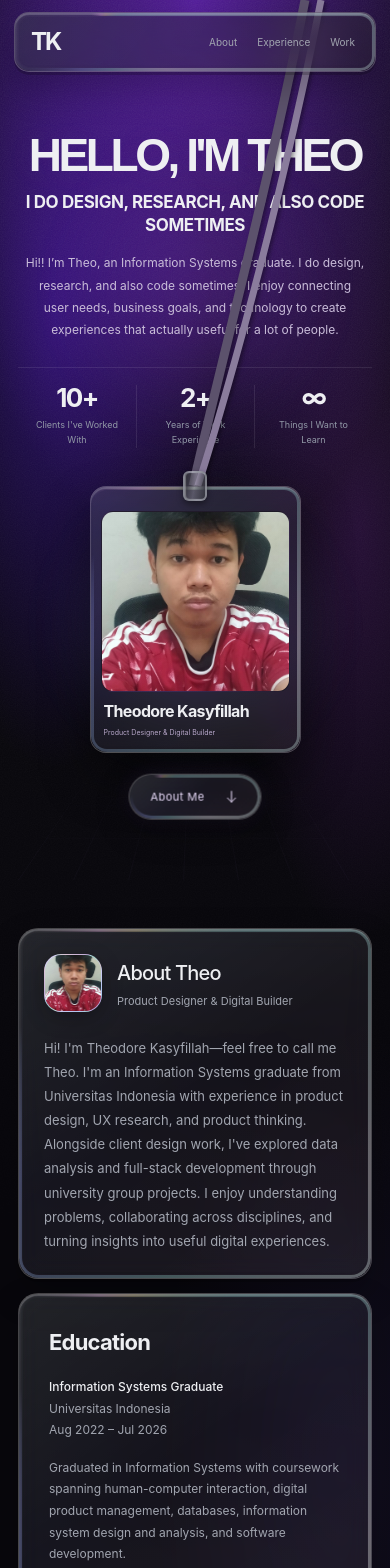
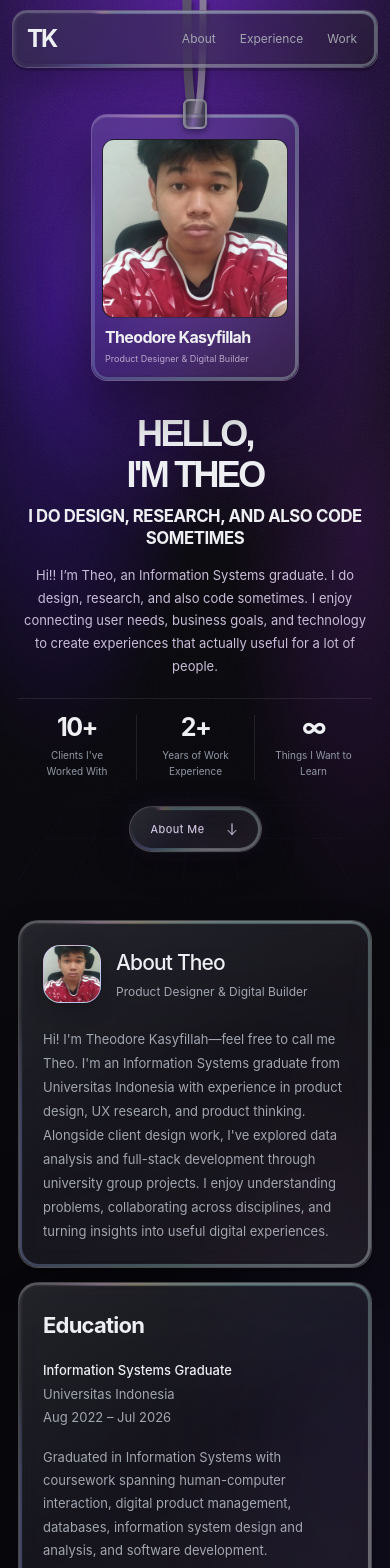
Before and after one commit to tedskiii67/portofolio-website, a Next.js app: page / in a window 390 px wide. Shown: the top 1568 px of the page. Built offline with nearby package versions, Linux system fonts and the light colour scheme.

Commit message:
mobile fix

```diff
--- a/app/_components/hanging-badge.tsx
+++ b/app/_components/hanging-badge.tsx
@@ -77,7 +77,7 @@ export function HangingBadge({ children }: { children: ReactNode }) {
       const rect = scene.current.getBoundingClientRect();
       const height = Math.max(1, rect.top + window.scrollY);
       const mobile = window.innerWidth <= 700;
-      const start = mobile ? rect.width + 12 : rect.width / 2;
+      const start = rect.width / 2;
       const restX = rect.width / 2 - start;
       const length = Math.hypot(restX, height);
       const rest = Math.atan2(restX, height);
--- a/app/content.ts
+++ b/app/content.ts
@@ -37,7 +37,7 @@ export const portfolio = {
   "email": "theodorekasyfillah06@gmail.com",
   "avatar": "/selpool.jpeg",
   "hero": {
-    "greeting": "Hello, I'm Theo",
+    "greeting": "Hello,\nI'm Theo",
     "lineOne": "I do design, research, and also code sometimes",
     "lineTwo": "",
     "description": "Hi!! I’m Theo, an Information Systems graduate. I do design, research, and also code sometimes. I enjoy connecting user needs, business goals, and technology to create experiences that actually useful for a lot of people.",
--- a/app/globals.css
+++ b/app/globals.css
@@ -184,7 +184,7 @@ button svg, a svg { vertical-align: middle; }
 .lanyard-cord { position: absolute; left: 0; width: 100%; overflow: visible; visibility: hidden; pointer-events: none; }
 .lanyard-cord path { fill: none; stroke: #5c526c; stroke-width: 9px; stroke-linecap: butt; filter: drop-shadow(2px 2px 2px #0006); }
 .lanyard-cord path:last-child { stroke: #8a7c9c; stroke-width: 7px; }
-.lanyard-card { position: relative; transform-origin: 50% 0; border-radius: 21px; touch-action: none; cursor: grab; user-select: none; -webkit-user-select: none; }
+.lanyard-card { position: relative; transform-origin: 50% 0; border-radius: 21px; touch-action: pan-y; cursor: grab; user-select: none; -webkit-user-select: none; }
 .lanyard-card[data-dragging] { cursor: grabbing; }
 .lanyard-card:focus-visible { outline: 2px solid var(--accent); outline-offset: 7px; }
 .lanyard-card img { pointer-events: none; -webkit-user-drag: none; }
@@ -210,6 +210,7 @@ button svg, a svg { vertical-align: middle; }
 .status-dot { display: inline-block; width: 5px; height: 5px; flex-shrink: 0; border-radius: 50%; background: #c3b4ff; box-shadow: 0 0 10px #b988ff99; }
 .hero-eyebrow { margin-top: 33px; color: #d1bde8; font-size: 10px; letter-spacing: .2em; text-transform: uppercase; }
 .hero h1 { margin-top: 21px; font-family: Arial, Helvetica, sans-serif; font-size: clamp(48px, 6.8vw, 88px); font-weight: 900; letter-spacing: -.075em; line-height: 1.05; text-transform: uppercase; overflow-wrap: anywhere; text-shadow: 0 2px 45px #d1a3ff12; }
+.hero h1 { white-space: pre-line; }
 .hero-tagline { margin: 18px 0 0; font-size: clamp(19px, 2.3vw, 28px); font-weight: 750; line-height: 1.35; letter-spacing: -.025em; text-transform: uppercase; }
 .hero-tagline > span { display: block; color: #ddc4ff; }
 .contact-panel h2 > span { background: linear-gradient(105deg, #e8c3ff, #afaaff 26%, #adf0ec 48%, #f4d2df 69%, #d5a9ff 95%); color: transparent; background-clip: text; -webkit-background-clip: text; }
@@ -313,7 +314,7 @@ button svg, a svg { vertical-align: middle; }
 .filters button:hover { color: white; background: rgba(255,255,255,.035); }
 .filters button[aria-pressed="true"] { border-color: #b891f970; background: linear-gradient(115deg, #e0dce6, #d5dfde 60%, #ded9e1); color: #21152f; font-weight: 650; box-shadow: inset 0 1px 0 #ffffff55, 0 0 15px #8d54e619; }
 .result-count { font-size: 10px; color: #939baa; white-space: nowrap; }
-.project-grid { display: grid; grid-template-columns: 1fr 1fr; gap: 23px; }
+.project-grid { display: grid; grid-template-columns: repeat(2, minmax(0, 1fr)); gap: 23px; }
 .project-card { display: block; width: 100%; min-width: 0; text-align: left; padding: 9px; transition: transform .3s ease, border-color .3s ease, box-shadow .3s ease; }
 .project-card:hover { transform: translateY(-4px); border-color: #b595e84d; box-shadow: 0 20px 45px #0008, 0 0 25px #934afa15; }
 .project-edition { display: flex; align-items: center; justify-content: space-between; padding: 7px 12px 14px; color: #c8b1e8; font-size: 9px; font-weight: 650; letter-spacing: .1em; }
@@ -324,7 +325,8 @@ button svg, a svg { vertical-align: middle; }
 .project-visual { position: relative; width: 100%; aspect-ratio: 1.85; overflow: hidden; border-radius: 14px; border: 1px solid rgba(255,255,255,.06); display: grid; place-items: center; background: #13171d; }
 .image-visual img { object-fit: cover; }
 .project-copy { padding: 19px 16px 15px; }
-.project-category { display: flex; justify-content: space-between; color: #9ba3b1; font-size: 9px; }
+.project-category { display: flex; justify-content: space-between; gap: 12px; color: #9ba3b1; font-size: 10px; }
+.project-category > span:last-child { flex-shrink: 0; }
 .project-title { display: flex; align-items: center; justify-content: space-between; margin-top: 9px; }
 .project-title h3 { font-size: 24px; font-weight: 750; letter-spacing: -.04em; }
 .circle-arrow { color: #ceafff; width: 27px; height: 27px; display: grid; place-items: center; border: 1px solid var(--line); border-radius: 50%; background: rgba(255,255,255,.02); }
@@ -625,3 +627,120 @@ button svg, a svg { vertical-align: middle; }
   html { scroll-behavior: auto; }
   *, *::before, *::after { animation: none !important; transition: none !important; }
 }
+
+/* Small-screen layouts use their own proportions, not a scaled desktop canvas. */
+.profile-top > div:not(.avatar), .hero-card-caption > div { min-width: 0; }
+.avatar { flex-shrink: 0; }
+.project-title h3, .dialog-copy h2 { overflow-wrap: anywhere; }
+.filters button, .nav-links a, .footer-links a { min-height: 44px; display: inline-flex; align-items: center; }
+.experience-details summary { min-height: 40px; max-width: 100%; }
+.project-card { height: 100%; }
+.dialog-copy > .eyebrow { flex-wrap: wrap; letter-spacing: .08em; }
+.dialog-close { width: 44px; height: 44px; margin-bottom: -58px; }
+
+@media (min-width: 701px) and (max-width: 1100px) {
+  .hero-layout { grid-template-columns: minmax(0, 1.15fr) minmax(0, 1fr); gap: 24px; }
+  .hero h1 { font-size: clamp(40px, 5.7vw, 62px); }
+  .hero-tagline { font-size: clamp(18px, 2.3vw, 24px); }
+  .hero-description { font-size: 13px; }
+  .hero-scene { max-width: 340px; padding-inline: 20px; }
+  .hero-card-caption strong { font-size: 18px; }
+  .hero-card-caption div > span { font-size: 9px; }
+  .section-space { margin-top: 88px; }
+  .project-grid { gap: 18px; }
+  .project-copy { padding: 18px 12px; }
+  .project-title h3 { font-size: 21px; }
+  .project-copy > p { font-size: 13px; line-height: 1.75; }
+  .project-toolbar { flex-wrap: wrap; gap: 12px; }
+  .filters { flex: 1 1 100%; }
+}
+
+@media (max-width: 900px) {
+  .experience-item { grid-template-columns: 64px minmax(0, 1fr); column-gap: 22px; min-height: 0; padding-bottom: 40px; }
+  .experience-item::before { content: ""; position: absolute; top: 32px; bottom: -32px; left: 31px; width: 2px; background: linear-gradient(#b7a6d966, #8bc9c752); }
+  .experience-item:last-child::before { display: none; }
+  .experience-item > .company-icon, .experience-item:nth-child(even) > .company-icon { grid-column: 1; margin-left: 0; width: 64px; height: 64px; padding: 8px; border-radius: 15px; }
+  .experience-item > .experience-main, .experience-item:nth-child(even) > .experience-main { grid-column: 2; padding-top: 0; text-align: left; }
+  .experience-item:nth-child(even) .experience-heading { align-items: start; }
+  .experience-item:nth-child(even) .experience-details summary { margin-left: 0; }
+  .journey-route, .journey-year { display: none; }
+  .experience-heading { display: flex; gap: 8px; }
+  .experience-heading h3 { font-size: 17px; line-height: 1.4; }
+  .experience-heading p { font-size: 12px; line-height: 1.6; }
+  .experience-heading p > span { margin-left: 0; }
+  .period { font-size: 11px; white-space: normal; margin-top: 0; }
+  .experience-description, .experience-details ul { font-size: 13px; line-height: 1.8; }
+  .experience-details summary { font-size: 12px; }
+  .experience-details { margin-top: 8px; }
+}
+
+@media (max-width: 700px) {
+  .nav-wrap { padding-inline: 12px; top: max(10px, env(safe-area-inset-top)); }
+  .navigation { gap: 8px; padding: 5px 8px 5px 14px; }
+  .wordmark { padding-right: 2px; }
+  .nav-links { margin-left: auto; }
+  .nav-links a { font-size: 12px; padding: 8px 12px; }
+  .hero { padding: 98px 0 28px; justify-content: start; }
+  .hero-layout { gap: 16px; }
+  .hero-showcase { grid-row: 1; }
+  .hero-scene { max-width: 252px; padding: 16px 22px 12px; }
+  .hero-card-caption strong { font-size: 16px; }
+  .hero-card-caption div > span { font-size: 9px; line-height: 1.5; }
+  .hero h1 { margin-top: 4px; font-size: clamp(36px, 9vw, 56px); }
+  .hero-tagline { max-width: 440px; font-size: clamp(16px, 4.3vw, 21px); }
+  .hero-description { max-width: 440px; padding: 0; font-size: 13px; line-height: 1.75; margin-top: 14px; }
+  .stats-strip { max-width: 430px; margin-top: 20px; padding-top: 16px; }
+  .stats-strip strong { font-size: 25px; }
+  .stats-strip span { font-size: 10px; }
+  .hero > .scroll-cue { position: relative; top: auto; left: auto; bottom: auto; align-self: center; transform: none; margin-top: 26px; min-height: 44px; animation-name: drift; }
+  .section-space { margin-top: 64px; }
+  .about-grid { margin-top: 40px; }
+  .profile-card, .education-card { padding: 24px; }
+  .profile-description, .education-card > p { font-size: 13px; }
+  .profile-top h2 { font-size: 21px; }
+  .profile-top p { font-size: 12px; }
+  .experience-item { column-gap: 16px; }
+  .experience-heading h3 { font-size: 16px; }
+  .project-toolbar { display: block; }
+  .filters { flex-wrap: nowrap; overflow-x: auto; padding: 5px 2px 10px; gap: 6px; scrollbar-width: thin; scrollbar-color: #b891f950 transparent; }
+  .filters button { flex: 0 0 auto; font-size: 12px; padding: 9px 13px; }
+  .project-grid { gap: 22px; }
+  .project-copy { padding: 18px 14px; }
+  .project-title h3 { font-size: 23px; line-height: 1.3; }
+  .project-copy > p { font-size: 13px; line-height: 1.75; }
+  .project-read-more { min-height: 36px; font-size: 12px; margin-top: 4px; }
+  .tags { margin-top: 12px; }
+  .tags span { font-size: 10px; padding: 4px 8px; }
+  .skill-marquee-item { font-size: 13px; padding: 12px 16px; }
+  .contact-panel > p { font-size: 13px; }
+  .contact-email { font-size: 12px; }
+  .site-footer { flex-direction: column; align-items: start; gap: 12px; padding-bottom: max(28px, env(safe-area-inset-bottom)); }
+  .footer-brand > span, .footer-links a { font-size: 11px; }
+  .footer-links { gap: 18px; }
+  .detail-dialog { width: calc(100% - 20px); max-height: calc(100dvh - 24px); border-radius: 16px; }
+  .dialog-copy { padding: 24px 20px max(28px, env(safe-area-inset-bottom)); }
+  .dialog-copy h2 { font-size: 27px; }
+  .dialog-copy > p:not(.eyebrow) { font-size: 14px; }
+  .dialog-copy > p.dialog-summary { font-size: 16px; }
+  .dialog-links .button { flex: 1 1 100%; }
+  .skill-static-list { padding-inline: 18px; }
+}
+
+@media (max-width: 360px) {
+  .site-shell { width: calc(100% - 28px); }
+  .nav-links a { padding-inline: 9px; font-size: 11px; }
+  .hero-scene { max-width: 226px; }
+  .experience-item { grid-template-columns: 52px minmax(0, 1fr); gap: 12px; }
+  .experience-item > .company-icon, .experience-item:nth-child(even) > .company-icon { width: 52px; height: 52px; }
+  .experience-item::before { left: 25px; top: 26px; bottom: -26px; }
+  .profile-card, .education-card { padding: 20px; }
+  .project-title h3 { font-size: 21px; }
+  .project-identity { padding: 18px; }
+  .movie-analysis-copy { padding-left: 12px; }
+  .movie-analysis-copy strong { font-size: 18px; }
+}
+
+@media (min-width: 701px) and (max-height: 650px) {
+  .hero { padding-bottom: 32px; }
+  .hero > .scroll-cue { position: relative; top: auto; left: auto; bottom: auto; align-self: center; transform: none; margin-top: 26px; animation-name: drift; }
+}
```
